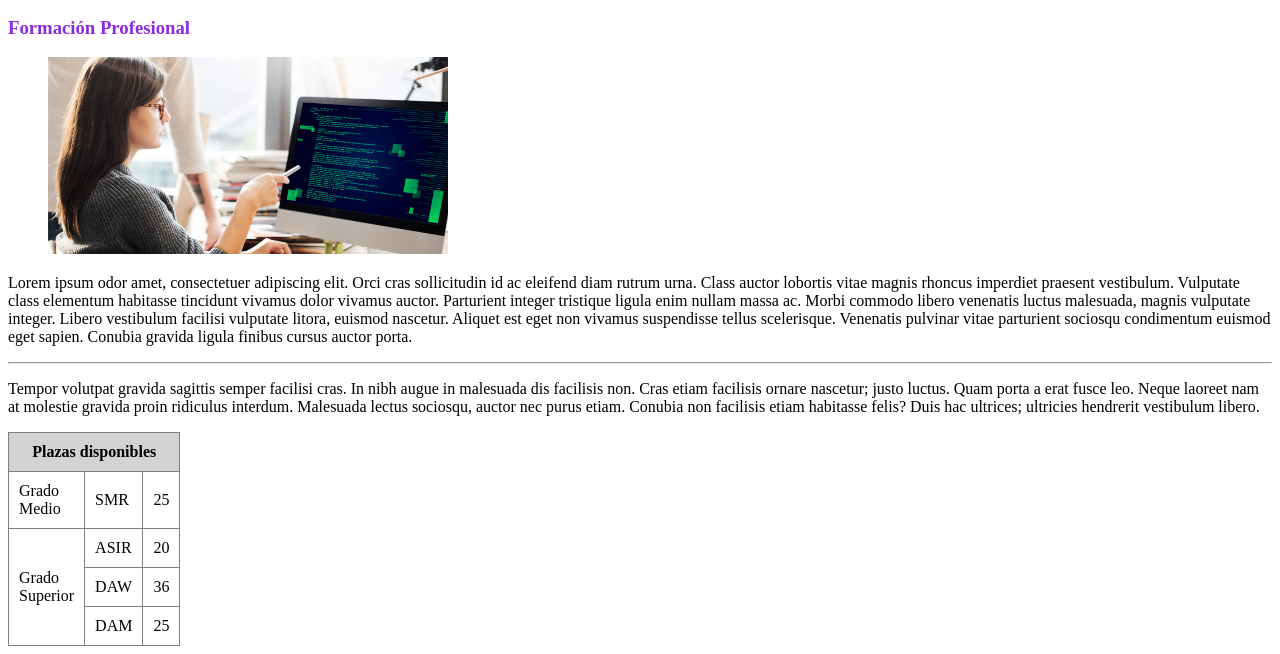
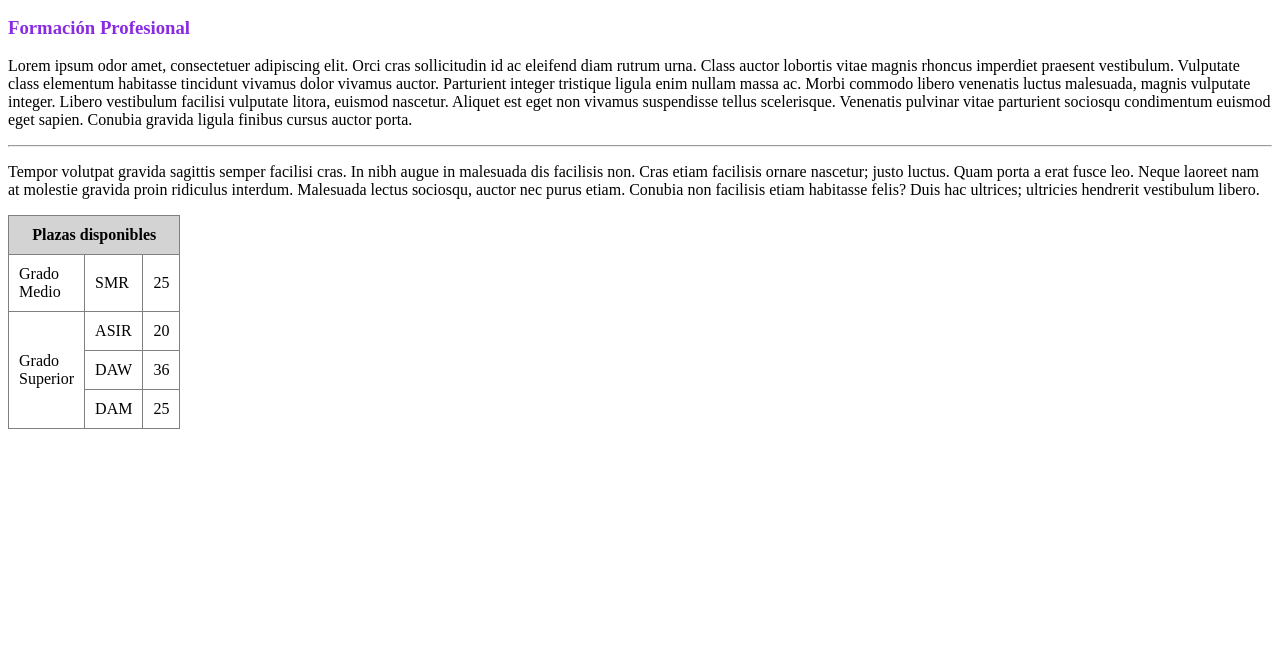
Before and after one commit to JessicaGarridoPeralta/MiPrimeraWebHTML, a plain HTML site: page index.html in a window 1280 px wide. Shown: the part 184-838 px from the top of the page. After the commit the page ends 800 px from the top, so only its background shows below. Drawn offline with Linux system fonts and the light colour scheme.

Commit message:
Update index.html

```diff
--- a/index.html
+++ b/index.html
@@ -25,9 +25,6 @@
             <h2 style=color:green>Oferta formativa</h2>
             <h3 style="color:blueviolet">Formación Profesional</h3>
             <section>
-                <figure>
-                    <img src="estudiante.jpeg" width="400px" alt="Mujer creando una página web" >
-                </figure>
                 <p>Lorem ipsum odor amet, consectetuer adipiscing elit.</strong> Orci cras sollicitudin id ac eleifend diam rutrum urna. Class auctor lobortis vitae magnis rhoncus imperdiet praesent vestibulum. Vulputate class elementum habitasse tincidunt vivamus dolor vivamus auctor. Parturient integer tristique ligula enim nullam massa ac. Morbi commodo libero venenatis luctus malesuada, magnis vulputate integer. Libero vestibulum facilisi vulputate litora, euismod nascetur. Aliquet est eget non vivamus suspendisse tellus scelerisque. Venenatis pulvinar vitae parturient sociosqu condimentum euismod eget sapien. Conubia gravida ligula finibus cursus auctor porta.</p>
                 <hr>
                 <p>Tempor volutpat gravida sagittis semper facilisi cras. In nibh augue in malesuada dis facilisis non. Cras etiam facilisis ornare nascetur; justo luctus. Quam porta a erat fusce leo. Neque laoreet nam at molestie gravida proin ridiculus interdum. Malesuada lectus sociosqu, auctor nec purus etiam. Conubia non facilisis etiam habitasse felis? Duis hac ultrices; ultricies hendrerit vestibulum libero.</p>
```
